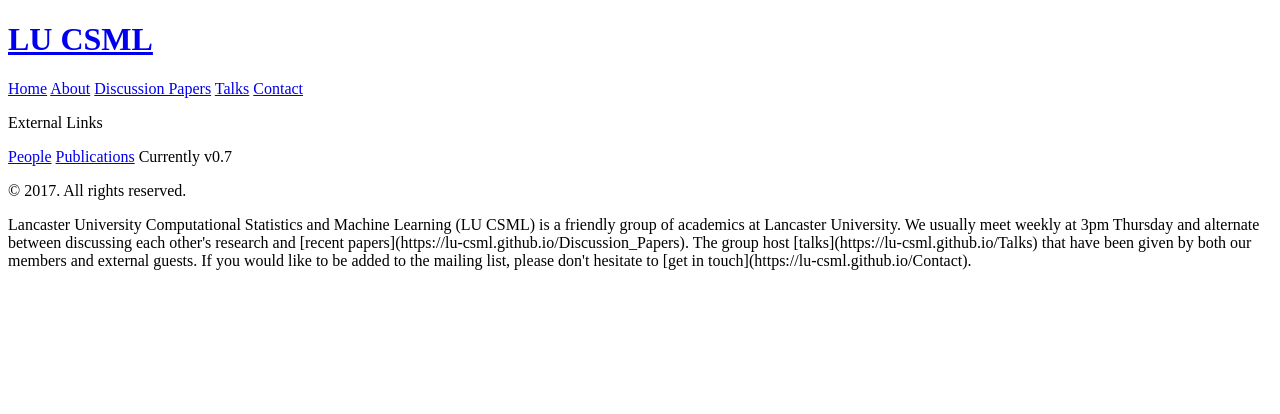
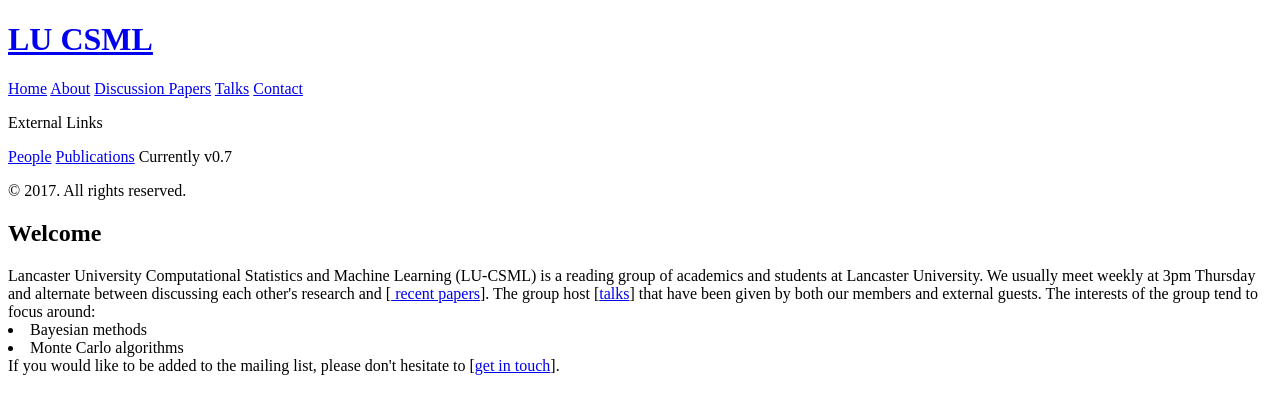
Before and after one commit to LU-CSML/LU-CSML, a Jekyll site: the page built from index.html, in a window 1280 px wide. Shown: the top 414 px of the page. Built offline with Jekyll 4.4.1, drawn with Linux system fonts in a browser that asks for light colours; the list of posts is cut into pages by our own code.

Commit message:
updated welome file

```diff
--- a/index.html
+++ b/index.html
@@ -3,9 +3,19 @@
 title: Lancaster University CSML
 ---
 
-Lancaster University Computational Statistics and Machine Learning (LU CSML) is a friendly group of academics at Lancaster University. We usually meet weekly at 3pm Thursday and alternate between discussing each other's research and [recent papers](https://lu-csml.github.io/Discussion_Papers). The group host [talks](https://lu-csml.github.io/Talks) that have been given by both our members and external guests.
+<h2> Welcome </h2>
 
-If you would like to be added to the mailing list, please don't hesitate to [get in touch](https://lu-csml.github.io/Contact).
+Lancaster University Computational Statistics and Machine Learning (LU-CSML) is a reading group of academics and students at Lancaster University. We usually meet weekly at 3pm Thursday and alternate between discussing each other's research and [<a href="https://lu-csml.github.io/Discussion_Papers.md"> recent papers</a>]. The group host [<a href="https://lu-csml.github.io/Talks.md">talks</a>] that have been given by both our members and external guests.
+
+The interests of the group tend to focus around:
+<li>
+  Bayesian methods
+</li>
+<li>
+  Monte Carlo algorithms
+</li>
+
+If you would like to be added to the mailing list, please don't hesitate to [<a href="https://lu-csml.github.io/Contact.md">get in touch</a>].
 
 <!--
 <div class="posts">
```
